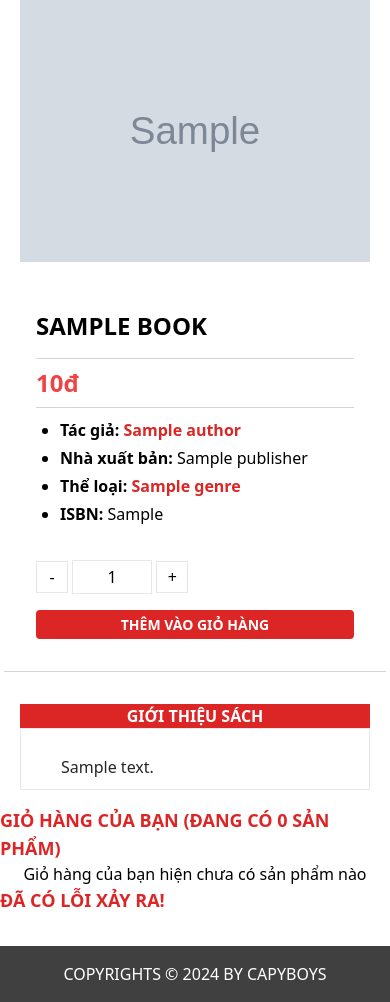
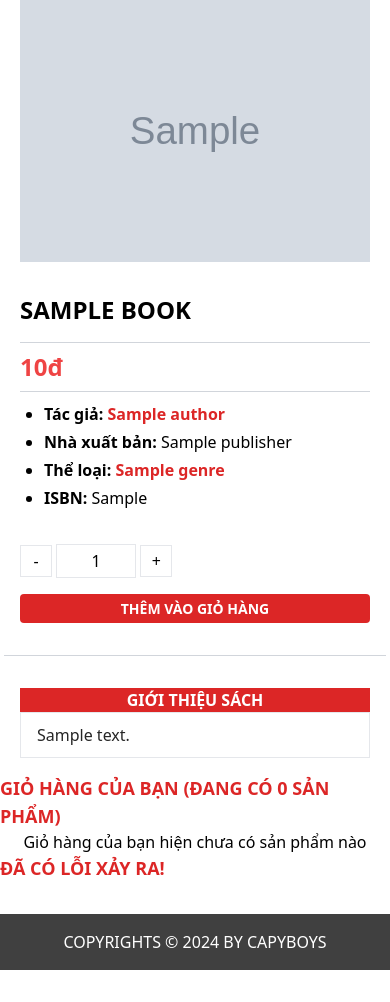
Before and after one commit to hieu356xz/capyboys-django, a Django app: a page that uses product/templates/product/product_detail.html in a window 390 px wide; the page is wider, and only the part inside the window is pictured. Shown: the part 258-1260 px from the top of that part. After the commit the page ends 1228 px from the top of that part, so only its background shows below. Run offline with Django 5.2, Linux system fonts and the light colour scheme; data comes from the database, SQL or seed files in the repository; tables that the repository leaves empty hold one stand-in row (values such as "Sample post"); grey boxes marked "Sample" are stand-in pictures; style sheets or scripts are compiled from the project's sources; some libraries are stand-ins or nearby versions.

Commit message:
Improve product detail view

```diff
--- a/product/templates/product/product_detail.html
+++ b/product/templates/product/product_detail.html
@@ -29,7 +29,7 @@
         {% endif %}
       </div>
 
-      <div class="basis-full md:basis-3/5 p-8 pb-0 md:p-4">
+      <div class="basis-full md:basis-3/5 pb-0 p-4">
         <h2
           class="uppercase font-semibold text-2xl pb-4 mb-2 border-b border-gray-300">
           {{ product.title }}
@@ -123,7 +123,7 @@
         <h2 class="uppercase text-center font-semibold text-white bg-red-600">
           Giới thiệu sách
         </h2>
-        <div class="px-10 py-2 prose max-w-full border text-neutral-800 pt-6">
+        <div class="p-4 py-2 md:pt-6 md:px-10 prose max-w-full border text-neutral-800">
           {% if product.description %}
           <span>{{ product.description|safe }}</span>
           {% else %}
--- a/theme/static/css/dist/styles.css
+++ b/theme/static/css/dist/styles.css
@@ -2006,11 +2006,6 @@ input[type="number"]::-webkit-inner-spin-button,
   padding-right: 0.25rem;
 }
 
-.px-10 {
-  padding-left: 2.5rem;
-  padding-right: 2.5rem;
-}
-
 .px-2 {
   padding-left: 0.5rem;
   padding-right: 0.5rem;
@@ -2111,10 +2106,6 @@ input[type="number"]::-webkit-inner-spin-button,
 
 .pt-4 {
   padding-top: 1rem;
-}
-
-.pt-6 {
-  padding-top: 1.5rem;
 }
 
 .text-left {
@@ -2663,6 +2654,11 @@ input[type="number"]::-webkit-inner-spin-button,
     padding: 1rem;
   }
 
+  .md\:px-10 {
+    padding-left: 2.5rem;
+    padding-right: 2.5rem;
+  }
+
   .md\:px-4 {
     padding-left: 1rem;
     padding-right: 1rem;
@@ -2687,6 +2683,10 @@ input[type="number"]::-webkit-inner-spin-button,
     padding-left: 2rem;
   }
 
+  .md\:pt-6 {
+    padding-top: 1.5rem;
+  }
+
   .md\:text-2xl {
     font-size: 1.5rem;
     line-height: 2rem;
```
